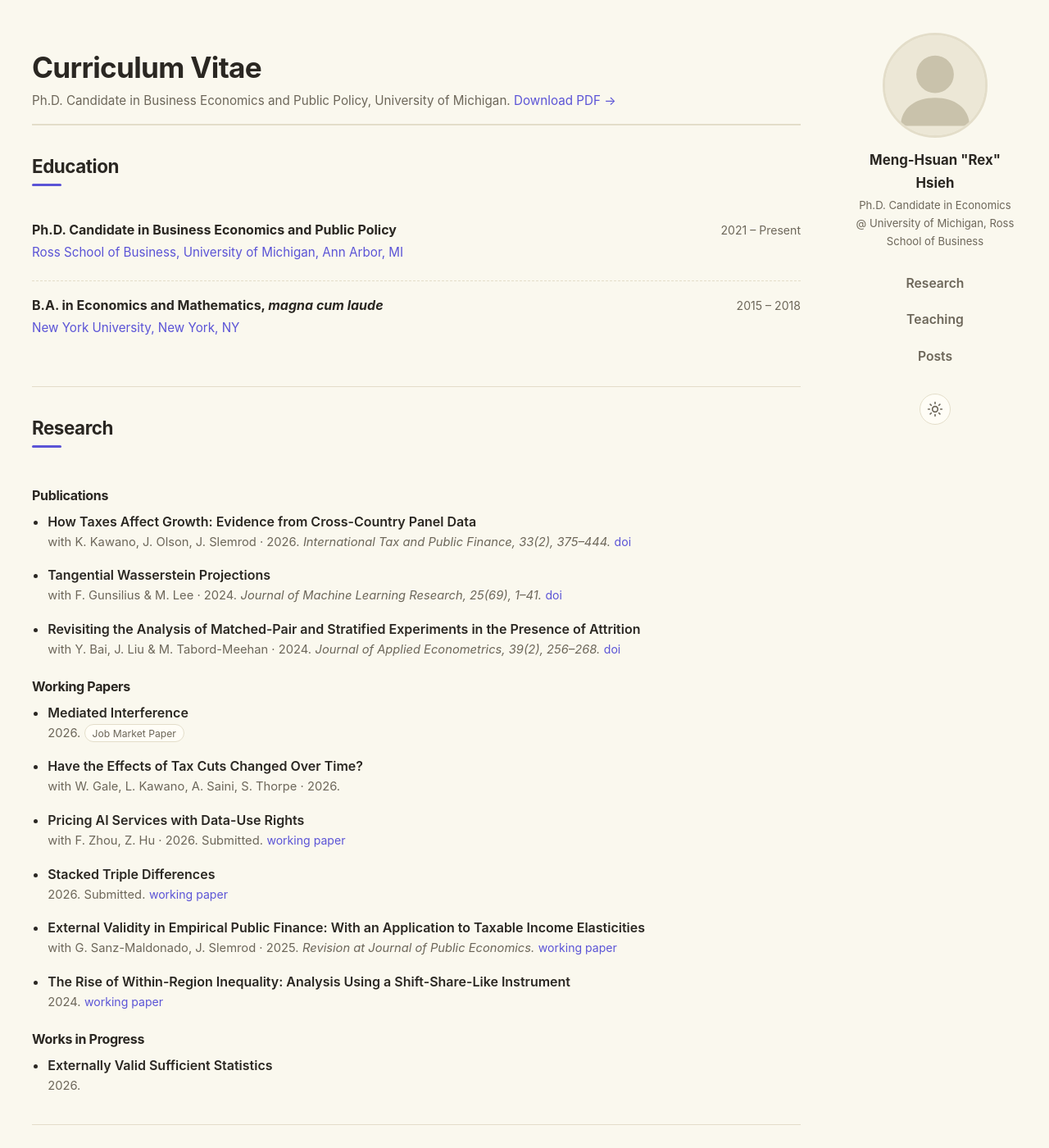
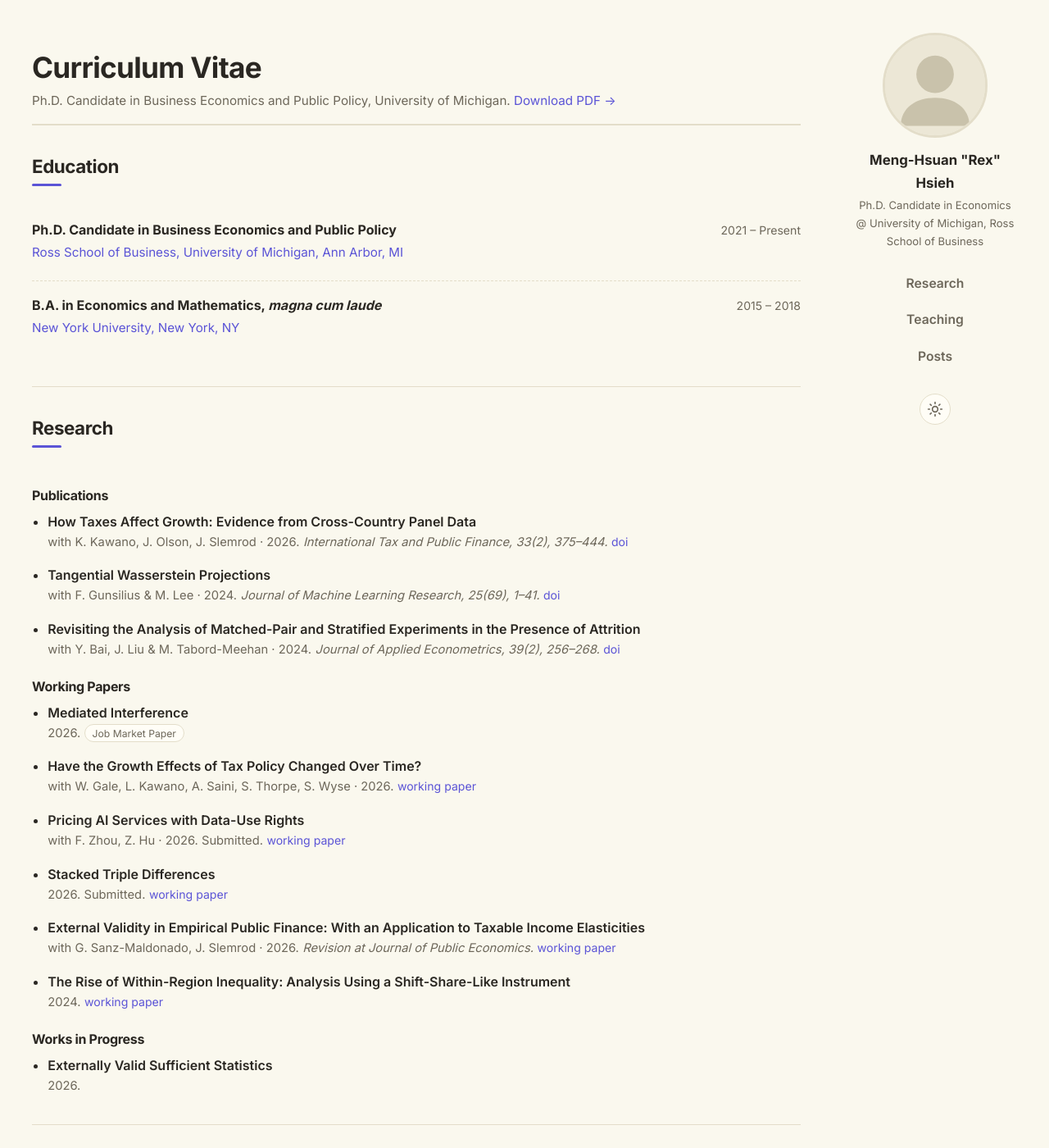
Before and after one commit to menghsuanrexhsieh/menghsuanrexhsieh.github.io, a Jekyll site: the page built from cv.html, in a window 1280 px wide and 1400 px high. Shown: the whole window at 82% size. Built offline with Jekyll 4.4.1, drawn with Linux system fonts in a browser that asks for light colours; some of the changed text lies outside the part shown.

Commit message:
Sync site content with updated CV; switch to Inter and Roboto Mono
Reconcile cv.html, research.html, and teaching.html with the new
assets/cv.pdf: retitled tax-policy working paper with added coauthor and
working-paper link, External Validity year, Chicago Harris affiliation,
refreshed teaching terms, IAAE award title, added MEG/NTA presentations
and two reviewer outlets. Add the CV's Skills and Community Involvement
sections to cv.html.

Load Inter (text) and Roboto Mono (code) from Google Fonts and point the
--font and --font-mono tokens at them.

```diff
--- a/_includes/head.html
+++ b/_includes/head.html
@@ -15,6 +15,13 @@
 </script>
 
 <link rel="icon" href="{{ '/assets/favicon.svg' | relative_url }}" type="image/svg+xml">
+
+<!-- Fonts: Inter for text, Roboto Mono for code -->
+<link rel="preconnect" href="https://fonts.googleapis.com">
+<link rel="preconnect" href="https://fonts.gstatic.com" crossorigin>
+<link rel="stylesheet"
+  href="https://fonts.googleapis.com/css2?family=Inter:wght@400..700&family=Roboto+Mono:wght@400..600&display=swap">
+
 <link rel="stylesheet" href="{{ '/assets/css/main.css' | relative_url }}">
 
 <!-- MathJax Support -->
--- a/assets/css/main.css
+++ b/assets/css/main.css
@@ -5,9 +5,9 @@
   --content-width: 1250px;
   --sidebar-width: 200px;
   --radius: 14px;
-  --font: -apple-system, BlinkMacSystemFont, "Segoe UI", Roboto, Helvetica,
+  --font: "Inter", -apple-system, BlinkMacSystemFont, "Segoe UI", Roboto, Helvetica,
     Arial, sans-serif, "Apple Color Emoji", "Segoe UI Emoji";
-  --font-mono: ui-monospace, SFMono-Regular, "SF Mono", Menlo, Consolas, monospace;
+  --font-mono: "Roboto Mono", ui-monospace, SFMono-Regular, "SF Mono", Menlo, Consolas, monospace;
 }
 
 /* Light theme — warm cream paper (#FAF8EE = rgb(250,248,238)) */
--- a/cv.html
+++ b/cv.html
@@ -65,8 +65,9 @@
       <span class="tag tag--sm">Job Market Paper</span>
     </li>
     <li class="pub">
-      <span class="pub__title">Have the Effects of Tax Cuts Changed Over Time?</span>
-      <span class="pub__authors">with W. Gale, L. Kawano, A. Saini, S. Thorpe &middot; 2026.</span>
+      <span class="pub__title">Have the Growth Effects of Tax Policy Changed Over Time?</span>
+      <span class="pub__authors">with W. Gale, L. Kawano, A. Saini, S. Thorpe, S. Wyse &middot; 2026.</span>
+      <span class="pub__links"><a href="https://drive.google.com/file/d/1R5D1ULFlP5e0gEziYbMKQnGMVApi0XxX/view?usp=share_link" target="_blank" rel="noopener">working paper</a></span>
     </li>
     <li class="pub">
       <span class="pub__title">Pricing AI Services with Data-Use Rights</span>
@@ -80,7 +81,7 @@
     </li>
     <li class="pub">
       <span class="pub__title">External Validity in Empirical Public Finance: With an Application to Taxable Income Elasticities</span>
-      <span class="pub__authors">with G. Sanz-Maldonado, J. Slemrod &middot; 2025.</span>
+      <span class="pub__authors">with G. Sanz-Maldonado, J. Slemrod &middot; 2026.</span>
       <span class="pub__venue">Revision at Journal of Public Economics.</span>
       <span class="pub__links"><a href="https://drive.google.com/file/d/1ejOOkT7ivZdn1YCucG6xO3wtf8N_5tZy/view?usp=share_link" target="_blank" rel="noopener">working paper</a></span>
     </li>
@@ -117,7 +118,7 @@
   </div>
 
   <h3 class="cv-subhead">Co-Instruction Specialist
-    <span class="cv-subhead__org">&middot; Harris School of Public Policy, University of Michigan</span></h3>
+    <span class="cv-subhead__org">&middot; Harris School of Public Policy, University of Chicago</span></h3>
   <div class="course-list">
     <div class="course-row">
       <span>&ldquo;Economic Statistics, Modeling, and Forecasting&rdquo;</span>
@@ -138,7 +139,7 @@
     </div>
     <div class="course-row">
       <span>BBA, &ldquo;Senior Thesis&rdquo; (BA 480)</span>
-      <span class="course-row__term">Fall 2024, Winter 2025</span>
+      <span class="course-row__term">AY2024/2025, AY2026/2027</span>
     </div>
     <div class="course-row">
       <span>BBA, &ldquo;Applied Microeconomics&rdquo; (BE 300)</span>
@@ -146,7 +147,7 @@
     </div>
     <div class="course-row">
       <span>Executive MBA, &ldquo;Economics of Business&rdquo; (EMBA 604)</span>
-      <span class="course-row__term">Fall 2021, 2022, 2023, 2024, 2025</span>
+      <span class="course-row__term">Fall 2021, 2022, 2023, 2024, 2025, 2026</span>
     </div>
     <div class="course-row">
       <span>Executive MBA, &ldquo;Global Finance&rdquo; (EMBA 604)</span>
@@ -166,11 +167,11 @@
     </div>
     <div class="course-row">
       <span>Full-Time MBA, &ldquo;Economic Decisions and Games&rdquo; (BE 582)</span>
-      <span class="course-row__term">Fall 2022, 2025</span>
+      <span class="course-row__term">Fall 2022, 2025, 2026</span>
     </div>
     <div class="course-row">
       <span>MBAN, &ldquo;Decision Strategies&rdquo; (MBAN 503)</span>
-      <span class="course-row__term">Fall 2024, 2025</span>
+      <span class="course-row__term">Fall 2024, 2025, 2026</span>
     </div>
     <div class="course-row">
       <span>Online MBA, &ldquo;Competitive Tactics and Policies&rdquo; (BE 780)</span>
@@ -188,7 +189,7 @@
 
   <div class="entry">
     <div class="entry__head">
-      <span class="entry__title">Best Student Paper Award</span>
+      <span class="entry__title">Best Ph.D. Student Paper Award</span>
       <span class="entry__date">2026</span>
     </div>
     <p class="entry__org">IAAE Conference</p>
@@ -233,19 +234,47 @@
 <section class="cv-section">
   <h2 class="section__title">Presentations</h2>
   <ul class="cv-list">
-    <li><strong>2026</strong> &middot; IAAE</li>
+    <li><strong>2026</strong> &middot; IAAE, MEG, NTA</li>
     <li><strong>2024</strong> &middot; Michigan Student Symposium for Interdisciplinary Statistical Sciences (MSSISS)</li>
   </ul>
 </section>
 
 <section class="cv-section">
   <h2 class="section__title">Reviewer</h2>
-  <p class="cv-inline">Journal of Economic Growth, Journal of Macroeconomics, Conference on Learning Theory (COLT)</p>
+  <p class="cv-inline">International Tax and Public Finance, National Tax Journal, Journal of Economic Growth, Journal of Macroeconomics, Conference on Learning Theory (COLT)</p>
+</section>
+
+<section class="cv-section">
+  <h2 class="section__title">Skills</h2>
+  <ul class="cv-list">
+    <li><strong>Programming Languages</strong> &middot; (Advanced) R; (Intermediate) Stata (Mata), Python, SAS, SQL, C</li>
+    <li><strong>Other Technical Skills</strong> &middot; (Advanced) LaTeX, ArcGIS; (Intermediate) Bash</li>
+    <li><strong>Statistical Packages Developed</strong> &middot; <a href="https://hgmn.github.io/rea/" target="_blank" rel="noopener">stc</a> (Stata package)</li>
+  </ul>
 </section>
 
 <section class="cv-section">
   <h2 class="section__title">Languages</h2>
   <p class="cv-inline">Chinese / Mandarin (Native), English (Near-Native)</p>
+</section>
+
+<section class="cv-section">
+  <h2 class="section__title">Community Involvement</h2>
+  <div class="course-list">
+    <div class="course-row">
+      <span>Microeconomic Theory Reading Group</span>
+      <span class="course-row__term">2025 &ndash; Present</span>
+    </div>
+    <div class="course-row">
+      <span>Econometrics Methods Reading Group</span>
+      <span class="course-row__term">2022 &ndash; Present</span>
+    </div>
+    <div class="course-row">
+      <span>Ross Ph.D. Forum<br>
+        <span class="pub__authors">First-Year Representative (2021&ndash;2022); Facilities and Communications Chair (2022&ndash;2023); President (2023&ndash;2024)</span></span>
+      <span class="course-row__term">2021 &ndash; 2024</span>
+    </div>
+  </div>
 </section>
 
 <section class="cv-section">
```
Also changed, not shown: research.html (+4 -3 lines), teaching.html (+5 -5 lines), 2 other files.
